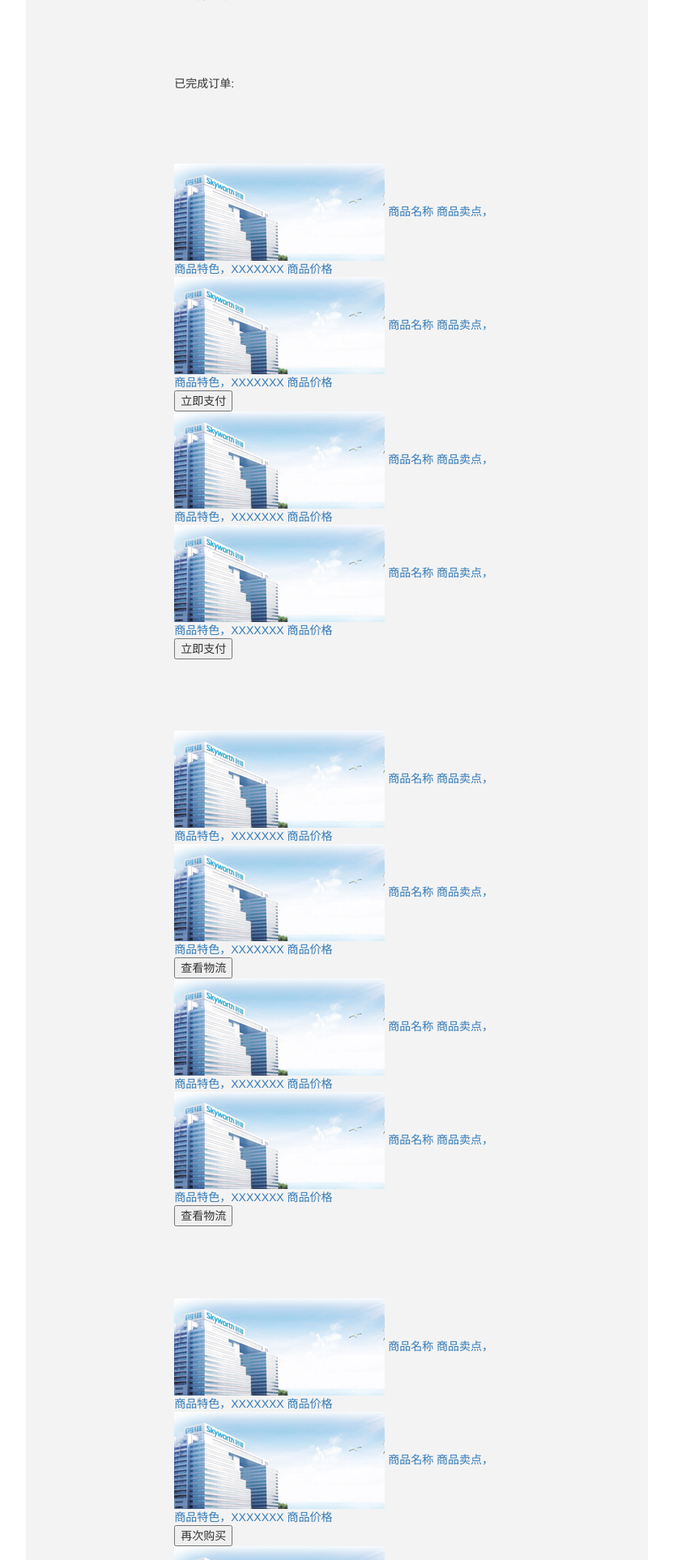
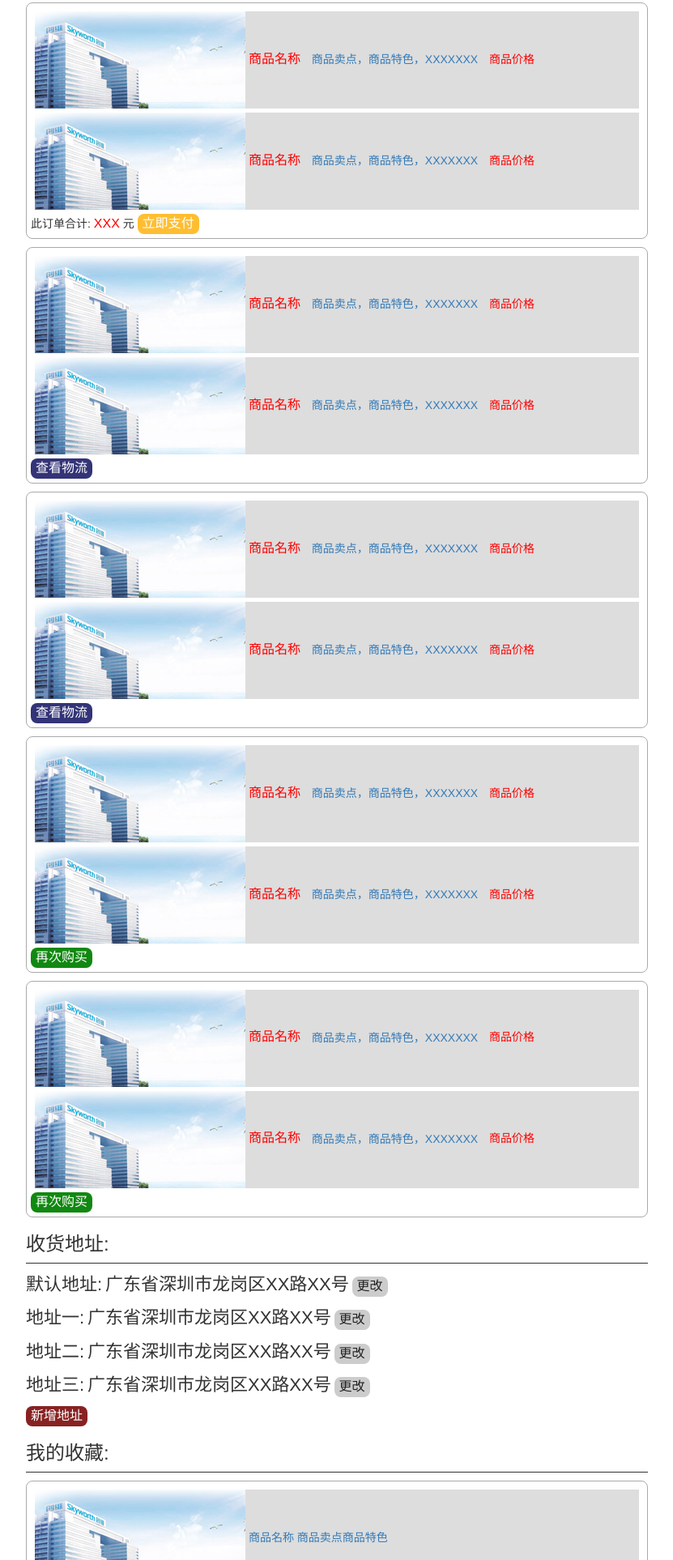
Before and after one commit to chamrq20160729/guangonghui, a plain HTML site: page html/user.html in a window 1280 px wide. Shown: the part 874-2800 px from the top of the page at 81% size, without its empty margins (224-1055 px from the left). Drawn offline with Linux system fonts and the light colour scheme.

```diff
--- a/css/user.css
+++ b/css/user.css
@@ -1,4 +1,8 @@
-.userTab li{
+.userTab{
+	width: 60%;
+	margin: 0 auto;
+}
+.personalDat li{
 	width: 60%;
 	margin: 60px auto;
 	padding: 2%;
@@ -35,3 +39,113 @@
 #recharge:hover {
 	background: #8d8;
 }
+.orderTab li{
+	width: 15%;
+	padding: 20px;
+	background: #ddd;
+	font-size: 20px;
+	text-align: center;
+	cursor: pointer;
+	border-radius: 8px;
+}
+.orderTab li:hover{
+	background: #aaa;
+}
+.orderCon li > div{
+	margin: 10px auto;
+	padding: 5px;
+	border: 1px solid #aaa;
+	border-radius: 8px;
+
+}
+.orderCon li > div > a >div{
+	margin: 5px;
+	background: #ddd;
+}
+.sell{
+	display: inline-block;
+	color: red;
+	font-size: 16px;
+}
+.payBefor > button{
+	padding:2 5px;
+	color: #fff;
+	background: rgb(255, 190, 50);
+	font-size: 16px;
+	border: 0;
+	border-radius: 8px;
+}
+.payBefor > button:hover {
+	background: #8d8;
+}
+.productsName{
+	margin-right: 10px;
+	color: red;
+	font-size: 16px;
+}
+.productsSell{
+	margin-left: 10px;
+	color: red;
+}
+/*已支付订单*/
+.payAfter > button{
+	padding:2 5px;
+	color: #fff;
+	background: #337;
+	font-size: 16px;
+	border: 0;
+	border-radius: 8px;
+}
+.payAfter > button:hover {
+	background: rgb(50, 150, 190);
+
+}
+/*已支付订单*/
+.orderOff > button{
+	padding:2 5px;
+	color: #fff;
+	background: #181;
+	font-size: 16px;
+	border: 0;
+	border-radius: 8px;
+}
+.orderOff > button:hover{
+	background: rgb(50, 190, 50);
+}
+/*收货地址*/
+.address span{
+	font-size: 22px;
+}
+.address p button{
+	padding:2 5px;
+	color: #222;
+	background: #ccc;
+	font-size: 16px;
+	border: 0;
+	border-radius: 8px;
+}
+.address p button:hover{
+	background: #666;
+}
+.address > button{
+	padding:2 5px;
+	color: #fff;
+	background: #822;
+	font-size: 16px;
+	border: 0;
+	border-radius: 8px;
+}
+.address > button:hover{
+	background: rgb(100, 100, 50);
+}
+/*我的收藏*/
+.collect {
+	margin: 10px auto;
+	padding: 5px;
+	border: 1px solid #aaa;
+	border-radius: 8px;
+}
+.collect a >div{
+	margin: 5px;
+	background: #ddd;
+}
--- a/html/user.html
+++ b/html/user.html
@@ -107,7 +107,7 @@
 							<span>余额:</span>
 							<span id="balance">88888888.00元</span>
 							<button id="recharge">充值</button>
-						</p>
+						</p >
 						<p>
 							<span>注册邮箱:</span>
 							<span id="email">123**789@qq.com</span>
@@ -127,135 +127,141 @@
 				<li>
 					<h3>订单管理:</h3>
 					<div class="orderTab">
-						<ul class="list-unstyled">
+						<ul class="list-unstyled list-inline">
 							<li>
-								<span>待支付订单:</span>
+								<span>待支付订单</span>
 							</li>
 							<li>
-								<span>已支付订单:</span>
+								<span>已支付订单</span>
 							</li>
 							<li>
-								<span>已完成订单:</span>
+								<span>已完成订单</span>
 							</li>
 						</ul>
 					</div>
 					<div class="orderCon">
 						<ul class="list-unstyled">
 							<li>
-								<div class="payBefor1">
+								<div class="payBefor">
 									<a href="#">
 										<div class="orderProducts">
 											<img src="../imgs/house.jpg"/>
-											<span>商品名称</span>
+											<span class="productsName">商品名称</span>
 											<span>商品卖点，商品特色，XXXXXXX</span>
-											<span>商品价格</span>
+											<span class="productsSell">商品价格</span>
 										</div>
 									</a>
-									<a>
-										<div class="orderProducts">
-											<img src="../imgs/house.jpg"/>
-											<span>商品名称</span>
-											<span>商品卖点，商品特色，XXXXXXX</span>
-											<span>商品价格</span>
-										</div>
-									</a>
-									<button>立即支付</button>
-								</div>
-								<div class="payBefor2">
 									<a href="#">
 										<div class="orderProducts">
 											<img src="../imgs/house.jpg"/>
-											<span>商品名称</span>
+											<span class="productsName">商品名称</span>
 											<span>商品卖点，商品特色，XXXXXXX</span>
-											<span>商品价格</span>
+											<span class="productsSell">商品价格</span>
 										</div>
 									</a>
-									<a>
+									<span>此订单合计:</span>
+									<span class="sell">XXX</span>
+									<span>元</span>
+									<button>立即支付</button>
+								</div>
+								<div class="payBefor">
+									<a href="#">
 										<div class="orderProducts">
 											<img src="../imgs/house.jpg"/>
-											<span>商品名称</span>
+											<span class="productsName">商品名称</span>
 											<span>商品卖点，商品特色，XXXXXXX</span>
-											<span>商品价格</span>
+											<span class="productsSell">商品价格</span>
 										</div>
 									</a>
+									<a href="#">
+										<div class="orderProducts">
+											<img src="../imgs/house.jpg"/>
+											<span  class="productsName">商品名称</span>
+											<span>商品卖点，商品特色，XXXXXXX</span>
+											<span class="productsSell">商品价格</span>
+										</div>
+									</a>
+									<span>此订单合计:</span>
+									<span class="sell">XXX</span>
+									<span>元</span>
 									<button>立即支付</button>
 								</div>
 							</li>
 							<li>
-								<div class="payAfter1">
+								<div class="payAfter">
 									<a href="#">
 										<div class="orderProducts">
 											<img src="../imgs/house.jpg"/>
-											<span>商品名称</span>
+											<span class="productsName">商品名称</span>
 											<span>商品卖点，商品特色，XXXXXXX</span>
-											<span>商品价格</span>
+											<span class="productsSell">商品价格</span>
 										</div>
 									</a>
-									<a>
+									<a href="#">
 										<div class="orderProducts">
 											<img src="../imgs/house.jpg"/>
-											<span>商品名称</span>
+											<span class="productsName">商品名称</span>
 											<span>商品卖点，商品特色，XXXXXXX</span>
-											<span>商品价格</span>
+											<span class="productsSell">商品价格</span>
 										</div>
 									</a>
 									<button>查看物流</button>
 								</div>
-								<div class="payAfter2">
+								<div class="payAfter">
 									<a href="#">
 										<div class="orderProducts">
 											<img src="../imgs/house.jpg"/>
-											<span>商品名称</span>
+											<span class="productsName">商品名称</span>
 											<span>商品卖点，商品特色，XXXXXXX</span>
-											<span>商品价格</span>
+											<span class="productsSell">商品价格</span>
 										</div>
 									</a>
-									<a>
+									<a href="#">
 										<div class="orderProducts">
 											<img src="../imgs/house.jpg"/>
-											<span>商品名称</span>
+											<span class="productsName">商品名称</span>
 											<span>商品卖点，商品特色，XXXXXXX</span>
-											<span>商品价格</span>
+											<span class="productsSell">商品价格</span>
 										</div>
 									</a>
 									<button>查看物流</button>
 								</div>
 							</li>
 							<li>
-								<div class="payAfter1">
+								<div class="orderOff">
 									<a href="#">
 										<div class="orderProducts">
 											<img src="../imgs/house.jpg"/>
-											<span>商品名称</span>
+											<span class="productsName">商品名称</span>
 											<span>商品卖点，商品特色，XXXXXXX</span>
-											<span>商品价格</span>
+											<span class="productsSell">商品价格</span>
 										</div>
 									</a>
-									<a>
+									<a href="#">
 										<div class="orderProducts">
 											<img src="../imgs/house.jpg"/>
-											<span>商品名称</span>
+											<span class="productsName">商品名称</span>
 											<span>商品卖点，商品特色，XXXXXXX</span>
-											<span>商品价格</span>
+											<span class="productsSell">商品价格</span>
 										</div>
 									</a>
 									<button>再次购买</button>
 								</div>
-								<div class="payAfter2">
+								<div class="orderOff">
 									<a href="#">
 										<div class="orderProducts">
 											<img src="../imgs/house.jpg"/>
-											<span>商品名称</span>
+											<span class="productsName">商品名称</span>
 											<span>商品卖点，商品特色，XXXXXXX</span>
-											<span>商品价格</span>
+											<span class="productsSell">商品价格</span>
 										</div>
 									</a>
-									<a>
+									<a href="#">
 										<div class="orderProducts">
 											<img src="../imgs/house.jpg"/>
-											<span>商品名称</span>
+											<span class="productsName">商品名称</span>
 											<span>商品卖点，商品特色，XXXXXXX</span>
-											<span>商品价格</span>
+											<span class="productsSell">商品价格</span>
 										</div>
 									</a>
 									<button>再次购买</button>
@@ -270,59 +276,57 @@
 						<p>
 							<span>默认地址:</span>
 							<span>广东省深圳市龙岗区XX路XX号</span>
-							<span>更改</span>
+							<button>更改</button>
 						</p>
 						<p>
 							<span>地址一:</span>
 							<span>广东省深圳市龙岗区XX路XX号</span>
-							<span>更改</span>
+							<button>更改</button>
 						</p>
 						<p>
 							<span>地址二:</span>
 							<span>广东省深圳市龙岗区XX路XX号</span>
-							<span>更改</span>
+							<button>更改</button>
 						</p>
 						<p>
 							<span>地址三:</span>
 							<span>广东省深圳市龙岗区XX路XX号</span>
-							<span>更改</span>
+							<button>更改</button>
 						</p>
-						<p>
 						<button>新增地址</button>
-						</p>
 					</div>
 				</li>
 				<li>
 					<h3>我的收藏:</h3>
-					<div class="lollect">
-						<div class="">
+					<div class="collect">
 						<a href="#">
+							<div>
 								<img src="../imgs/house.jpg"/>
 								<span>商品名称</span>
 								<span>商品卖点商品特色</span>
+							</div>
 						</a>
-						</div>
-						<div class="">
 						<a href="#">
+							<div>
 								<img src="../imgs/house.jpg"/>
 								<span>商品名称</span>
 								<span>商品卖点商品特色</span>
+							</div>
 						</a>
-						</div>
-						<div class="">
 						<a href="#">
+							<div>
 								<img src="../imgs/house.jpg"/>
 								<span>商品名称</span>
 								<span>商品卖点商品特色</span>
+							</div>
 						</a>
-						</div>
-						<div class="">
 						<a href="#">
+							<div>
 								<img src="../imgs/house.jpg"/>
 								<span>商品名称</span>
 								<span>商品卖点商品特色</span>
+							</div>
 						</a>
-						</div>
 					</div>
 				</li>
 			</ul>
```
Lines whose indentation alone changed are shown as unchanged.
